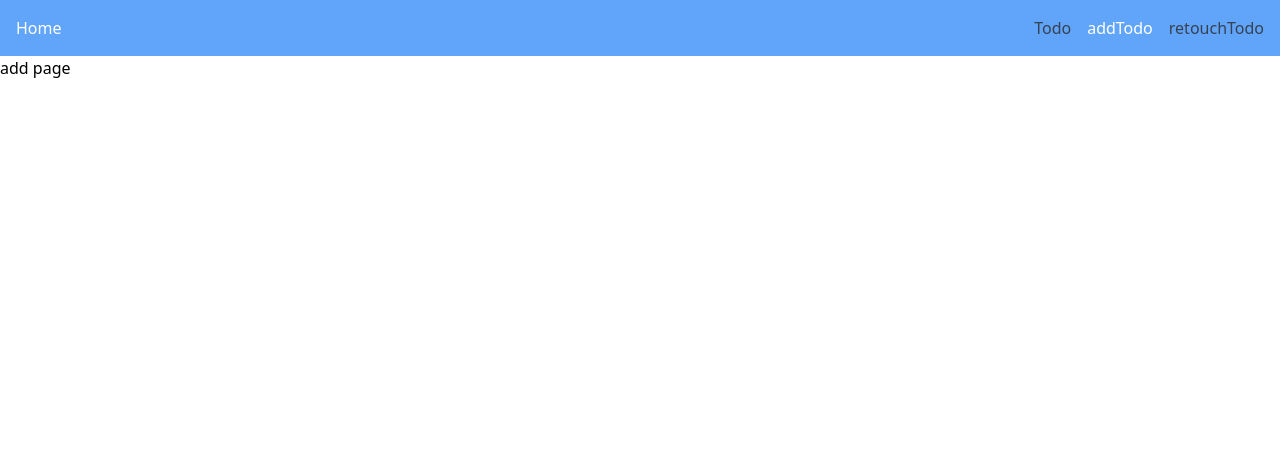
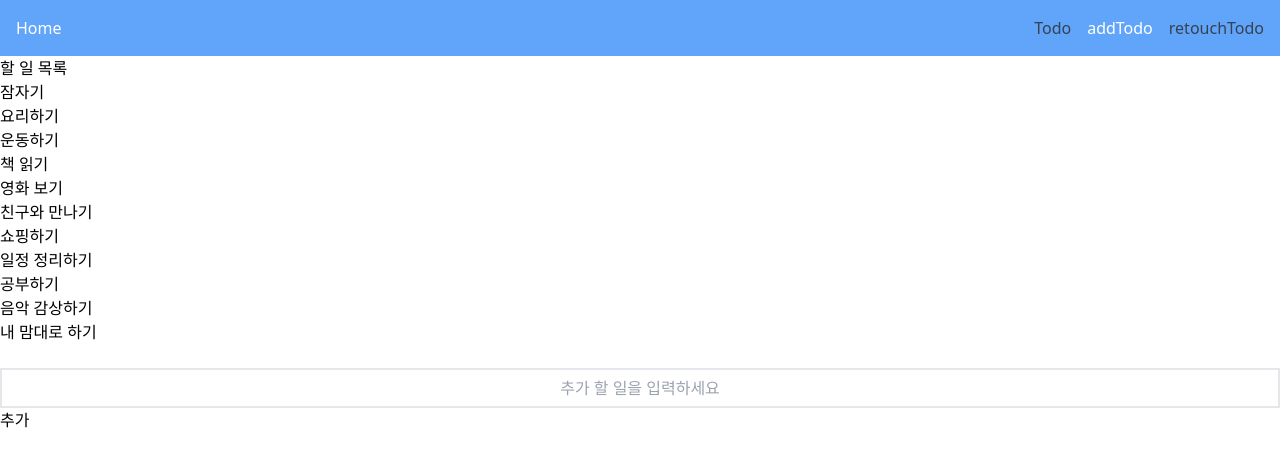
Before and after one commit to yeomdogyeong/Nextjs14, a Next.js app: page /tab/addTodo in a window 1280 px wide. Shown: the top 466 px of the page. Built offline with nearby package versions, Linux system fonts and the light colour scheme; data requests are answered from the project's data file.

Commit message:
[feat]post요청,전역상태관리 함수 setTodos 추가

```diff
--- a/app/api/todo.ts
+++ b/app/api/todo.ts
@@ -1,6 +1,10 @@
-import { GetTodoRs } from "./type";
+import { GetTodoRs, TodoType } from "./type";
 import { Axios } from "./axios";
 
 export const getAllTodoList = async (id?: number) => {
   return await Axios.get<GetTodoRs>("/todos", { params: { id } });
 };
+
+export const postAddTodoList = async (rq: TodoType) => {
+  return await Axios.post("/todos", rq);
+};
--- a/app/store/useTodoStore.tsx
+++ b/app/store/useTodoStore.tsx
@@ -5,6 +5,7 @@ import { getAllTodoList } from "../api/todo";
 type Store = {
   todos: TodoType[];
   doneTodo: string[];
+  setTodos: (todo: TodoType) => void;
   getTodoList: (id?: number) => Promise<void>;
   setDoneTodo: (doneTodo: string[]) => void;
 };
@@ -12,6 +13,10 @@ type Store = {
 export const useTodoStore = create<Store>((set, get) => ({
   todos: [],
   doneTodo: [],
+  setTodos: (todo: TodoType) => {
+    const newTodos = [...get().todos, todo];
+    set({ todos: newTodos });
+  },
   getTodoList: async (id?: number) => {
     const res = await getAllTodoList();
     set({ todos: res.data });
--- a/app/tab/addTodo/page.tsx
+++ b/app/tab/addTodo/page.tsx
@@ -1,3 +1,73 @@
-export default function AddTodo() {
-  return <div>add page</div>;
+"use client";
+import React, { ChangeEvent, useEffect, useState } from "react";
+import { useTodoStore } from "@/app/store/useTodoStore";
+import { getAllTodoList } from "@/app/api/todo";
+import { todo } from "node:test";
+import { postAddTodoList } from "@/app/api/todo";
+import { TodoType } from "@/app/api/type";
+// export const metadata = {
+//   title: "About",
+// };
+
+interface Props {
+  params: {
+    id: string;
+  };
+  searchParams: {};
 }
+
+export default function AddTodo(props: Props) {
+  const { todos, getTodoList, doneTodo, setDoneTodo, setTodos } =
+    useTodoStore();
+  const [inputValue, setInputValue] = useState<string>("");
+
+  const handleOnChange = (e: ChangeEvent<HTMLInputElement>) => {
+    const changeEvent = e.target.value;
+    setInputValue(changeEvent);
+  };
+  console.log(inputValue);
+
+  const handleAddTodo = async () => {
+    const rq: TodoType = {
+      id: todos.length + 1,
+      text: inputValue,
+      completed: false,
+    };
+
+    try {
+      await postAddTodoList(rq);
+    } catch (error) {
+      console.error(error);
+    }
+    setInputValue("");
+    getTodoList();
+  };
+
+  useEffect(() => {
+    getTodoList();
+    setDoneTodo([]);
+  }, [getTodoList, setDoneTodo]);
+
+  return (
+    <div>
+      <h1>할 일 목록</h1>
+      <h2>
+        {todos.map((todo) => (
+          <div
+            key={todo.id}
+            className={doneTodo.includes(todo.text) ? "line-through" : ""}
+          >
+            {todo.text}
+          </div>
+        ))}
+      </h2>
+      <input
+        className="w-full border-2 h-10 mt-6 text-center"
+        placeholder="추가 할 일을 입력하세요"
+        value={inputValue}
+        onChange={handleOnChange}
+      />
+      <button onClick={handleAddTodo}>추가</button>{" "}
+    </div>
+  );
+}
--- a/app/tab/todo/page.tsx
+++ b/app/tab/todo/page.tsx
@@ -40,9 +40,9 @@ export default function Todo(props: Props) {
   };
 
   const handleChange = (e: ChangeEvent<HTMLInputElement>) => {
-    const changeEvent = e.target.value;
-    setInputValue(changeEvent);
-    todoInputFiltered(changeEvent);
+    const changeValue = e.target.value;
+    setInputValue(changeValue);
+    todoInputFiltered(changeValue);
   };
 
   const handleTodoClick = (todo: string) => {
--- a/db.json
+++ b/db.json
@@ -1,14 +1,59 @@
 {
   "todos": [
-    { "id": 1, "text": "잠자기", "completed": false },
-    { "id": 2, "text": "요리하기", "completed": true },
-    { "id": 3, "text": "운동하기", "completed": false },
-    { "id": 4, "text": "책 읽기", "completed": true },
-    { "id": 5, "text": "영화 보기", "completed": false },
-    { "id": 6, "text": "친구와 만나기", "completed": true },
-    { "id": 7, "text": "쇼핑하기", "completed": false },
-    { "id": 8, "text": "일정 정리하기", "completed": true },
-    { "id": 9, "text": "공부하기", "completed": false },
-    { "id": 10, "text": "음악 감상하기", "completed": true }
+    {
+      "id": 1,
+      "text": "잠자기",
+      "completed": false
+    },
+    {
+      "id": 2,
+      "text": "요리하기",
+      "completed": true
+    },
+    {
+      "id": 3,
+      "text": "운동하기",
+      "completed": false
+    },
+    {
+      "id": 4,
+      "text": "책 읽기",
+      "completed": true
+    },
+    {
+      "id": 5,
+      "text": "영화 보기",
+      "completed": false
+    },
+    {
+      "id": 6,
+      "text": "친구와 만나기",
+      "completed": true
+    },
+    {
+      "id": 7,
+      "text": "쇼핑하기",
+      "completed": false
+    },
+    {
+      "id": 8,
+      "text": "일정 정리하기",
+      "completed": true
+    },
+    {
+      "id": 9,
+      "text": "공부하기",
+      "completed": false
+    },
+    {
+      "id": 10,
+      "text": "음악 감상하기",
+      "completed": true
+    },
+    {
+      "id": 11,
+      "text": "내 맘대로 하기",
+      "completed": false
+    }
   ]
 }
```
